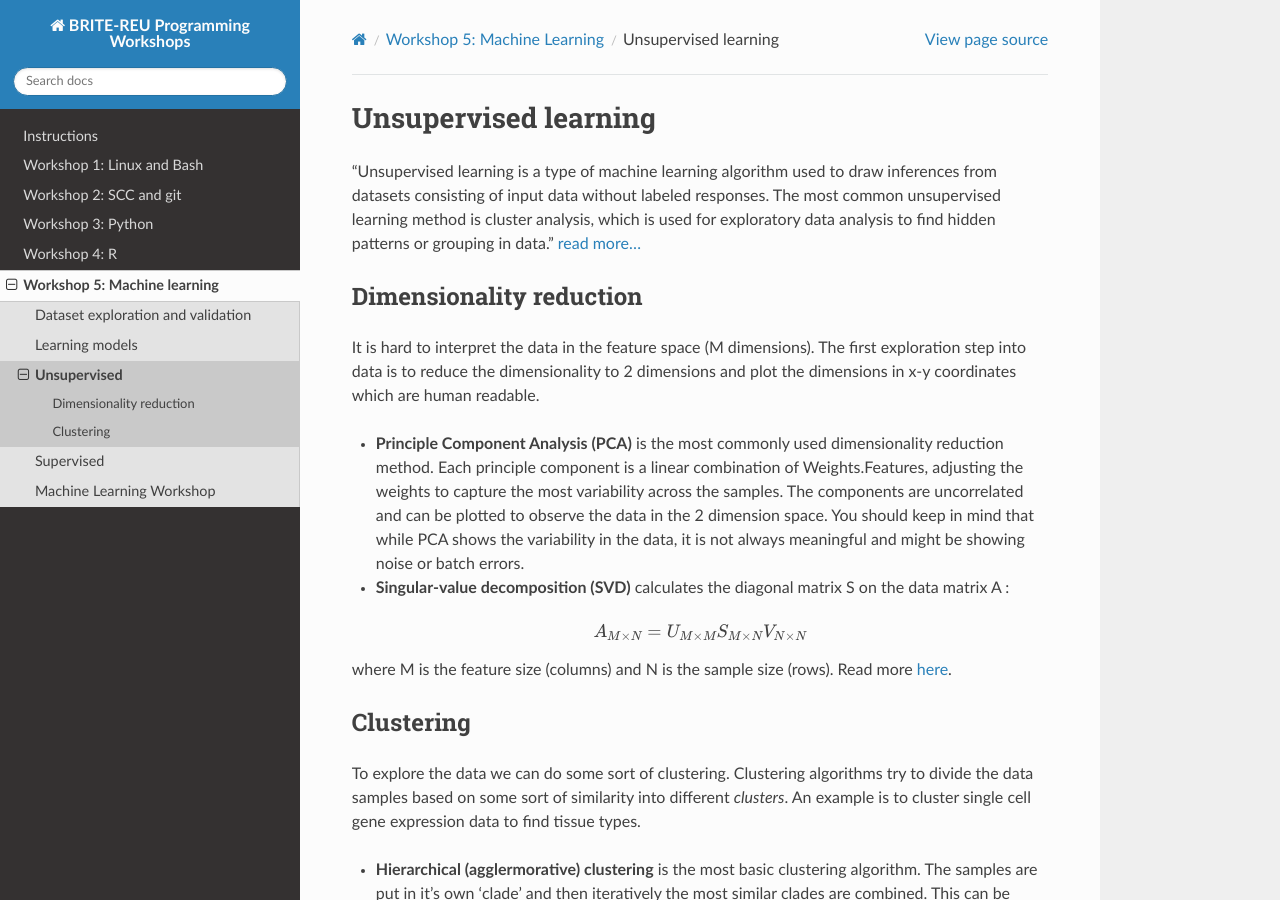
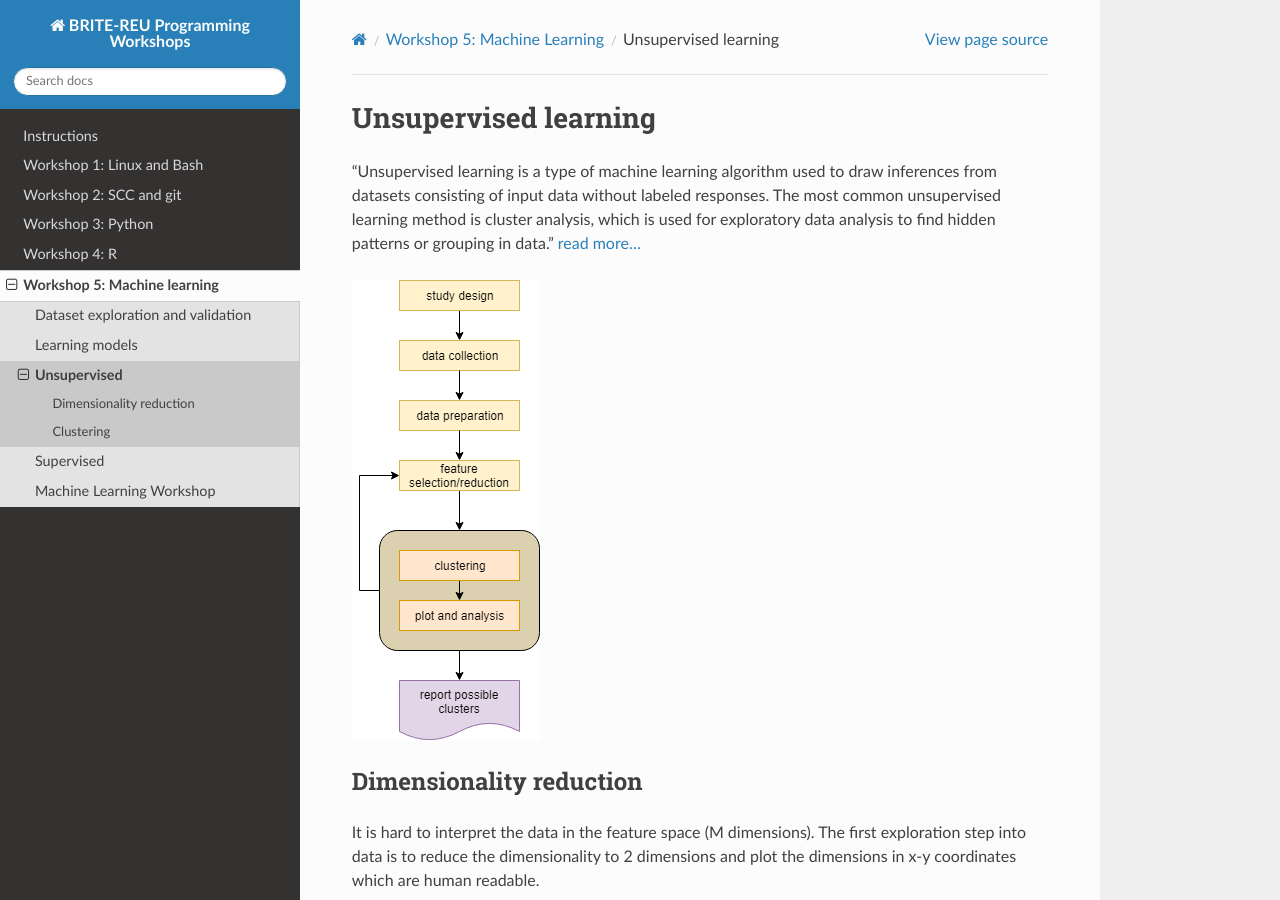
Before and after one commit to BRITE-REU/programming-workshops, a Sphinx documentation site: the page built from source/workshops/05_Machine_learning/unsupervised_learning.rst, in a window 1280 px wide and 900 px high. Built offline with Sphinx 7.4.7 and the Read the Docs theme 2.0.0, drawn with Linux system fonts in a browser that asks for light colours.

Commit message:
Update unsupervised_learning.rst

```diff
--- a/source/workshops/05_Machine_learning/unsupervised_learning.rst
+++ b/source/workshops/05_Machine_learning/unsupervised_learning.rst
@@ -5,6 +5,8 @@
 ============================================
 
 "Unsupervised learning is a type of machine learning algorithm used to draw inferences from datasets consisting of input data without labeled responses. The most common unsupervised learning method is cluster analysis, which is used for exploratory data analysis to find hidden patterns or grouping in data." `read more... <https://www.mathworks.com/discovery/unsupervised-learning.html>`_
+
+.. image:: img/unsupervised_flowchart.png
 
 ----------------------------
 Dimensionality reduction
@@ -47,6 +49,8 @@ Clustering algorithms try to divide the data samples based on some sort of simil
     <iframe width="560" height="315" src="https://www.youtube.com/embed/BVFG7fd1H30" frameborder="0" allow="autoplay; encrypted-media" allowfullscreen></iframe>
 
 
+
+
 * **X-means** is a general K-means clustering algorithm that tries different K values to find the K that best represents the data.
 
 The following image shows different clustering algorithm run on different data (2 dimensions).
```
